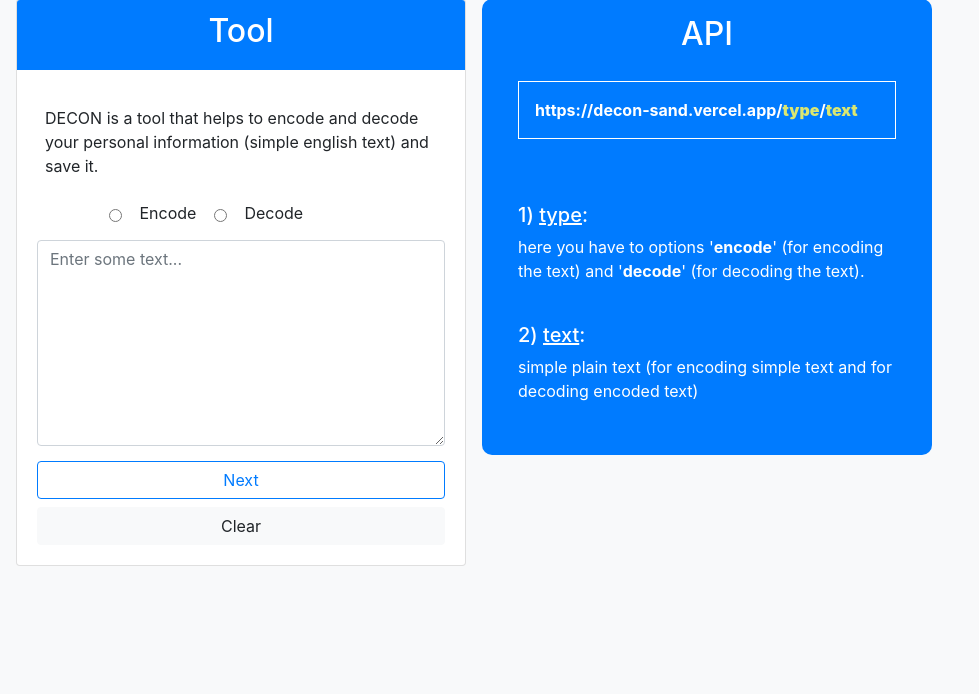
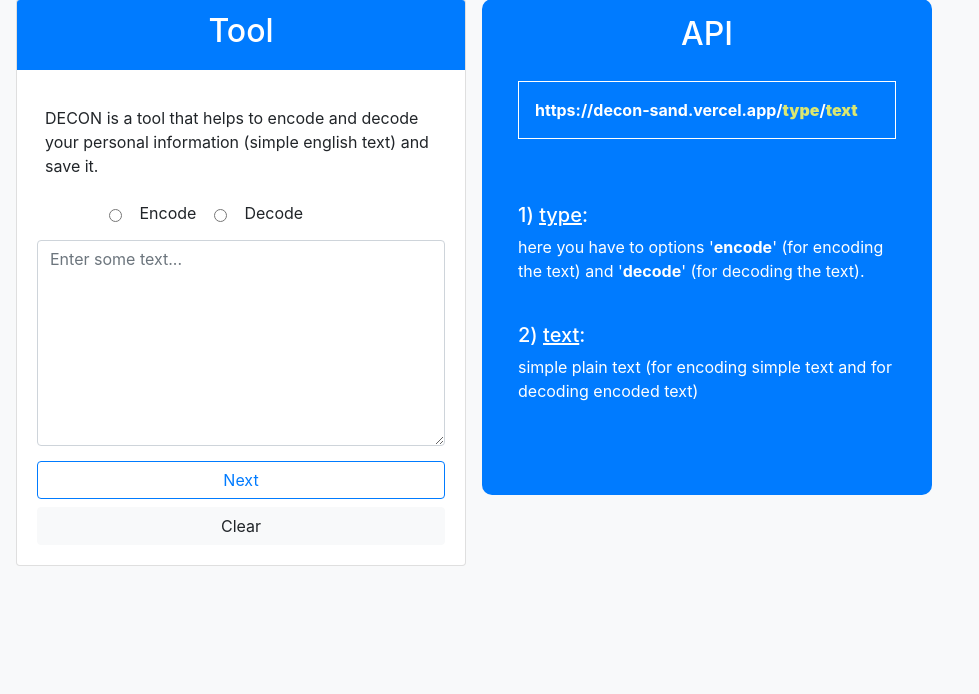
Before and after one commit to a4archit/decon, a Flask app: page / in a window 1280 px wide. Shown: the part 113-807 px from the top of the page, without its empty margins (0-979 px from the left). Run offline with Flask 3, Linux system fonts and the light colour scheme; some libraries are stand-ins or nearby versions.

Commit message:
some change in UI

```diff
--- a/templates/html_content.html
+++ b/templates/html_content.html
@@ -28,6 +28,7 @@
             /* width: 100%; */
             width: 450px;
             min-width: 200px;
+            min-height: 60vh;
             float: left;
             margin-left: 1rem;
             margin-top: 2rem;
@@ -38,6 +39,7 @@
             /* width: 100%; */
             width: 450px;
             min-width: 200px;
+            min-height: 62vh;
             float: left;
             margin-left: 1rem;
             margin-top: 2rem;
```
